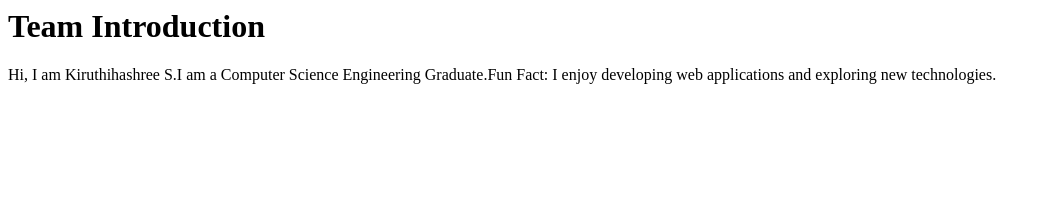
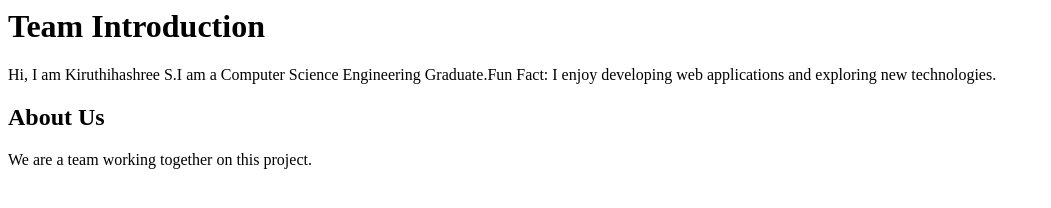
Before and after one commit to kiruthihashree7/day2-team-intro, a plain HTML site: page index.html in a window 1280 px wide. Shown: the whole page, without its empty margins (0-1051 px from the left). Drawn offline with Linux system fonts and the light colour scheme.

Commit message:
index.html

```diff
--- a/index.html
+++ b/index.html
@@ -4,5 +4,7 @@
   <p>
     Hi, I am Kiruthihashree S.I am a Computer Science Engineering Graduate.Fun Fact: I enjoy developing web applications and exploring new technologies.
   </p>
+  <h2>About Us</h2>
+<p>We are a team working together on this project.</p>
  </body>
 </html>
```
